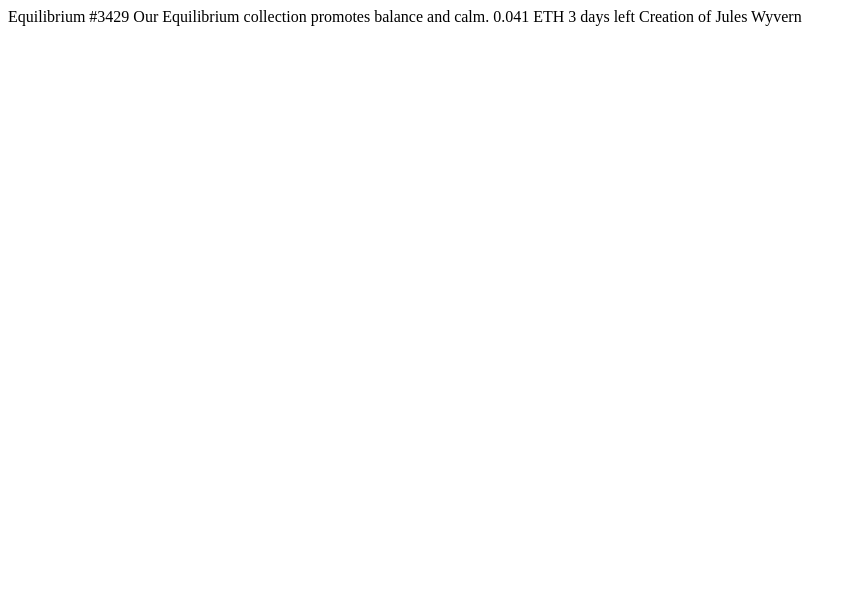
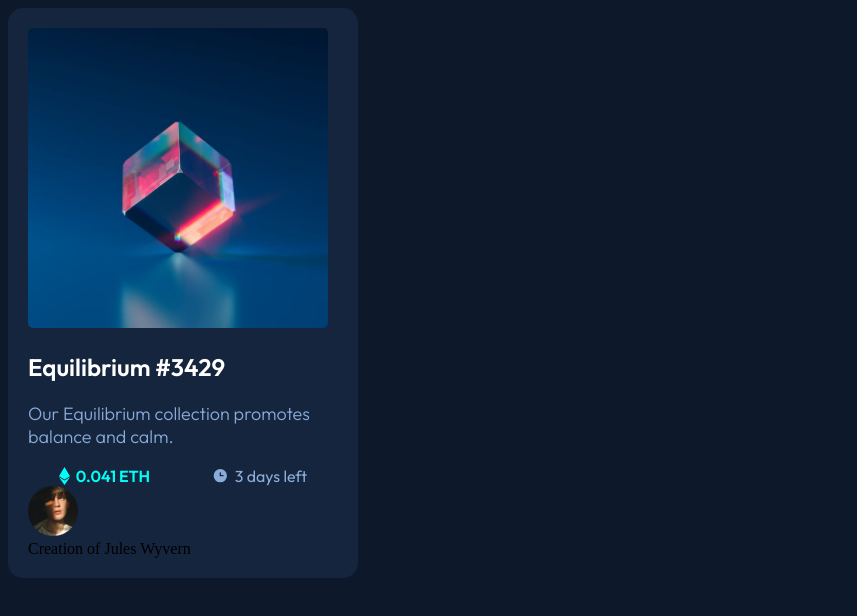
Before and after one commit to 1Hixam/nft-preview-card-component-main, a plain HTML site: page index.html in a window 1280 px wide. Shown: the whole page, without its empty margins (0-857 px from the left). Drawn offline with Linux system fonts and the light colour scheme.

Commit message:
Second Commit

```diff
--- a/index.html
+++ b/index.html
@@ -8,17 +8,42 @@
 
   <title>Frontend Mentor | NFT preview card component</title>
 
+  <link rel="stylesheet" href="./style.css">
+
 </head>
 <body>
 
-  Equilibrium #3429
+  <section>
 
-  Our Equilibrium collection promotes balance and calm.
+    <img class="main-img" src="./images/image-equilibrium.jpg" alt="image-equilibrium">
 
-  0.041 ETH
-  3 days left
+    <h1>
+      Equilibrium #3429
+    </h1>
 
-  Creation of Jules Wyvern
+    <p>
+      Our Equilibrium collection promotes balance and calm.
+    </p>
+
+    <div class="bloc">
+      <div class="item1">
+        <img src="./images/icon-ethereum.svg" alt="img">
+        <div class="price">0.041 ETH</div>
+      </div>
+
+      <div class="item2">
+        <img src="./images/icon-clock.svg" alt="img">
+        <div class="left">3 days left</div>
+      </div>
+    </div>
+
+    <div class="creator">
+      <img src="./images/image-avatar.png" alt="img">
+      <div class="name">Creation of Jules Wyvern</div>
+    </div>
+
+  </section>
+
 
   <!-- <div class="attribution">
     Challenge by <a href="https://www.frontendmentor.io?ref=challenge" target="_blank">Frontend Mentor</a>.
--- /dev/null
+++ b/style.css
@@ -0,0 +1,69 @@
+@import url('https://fonts.googleapis.com/css2?family=Outfit:wght@300;400;600&display=swap');
+
+body {
+    background-color: hsl(217, 54%, 11%);
+}
+
+section {
+    width: 310px;
+
+    background-color: hsl(216, 50%, 16%);
+
+    padding: 20px;
+
+    border-radius: 15px;
+}
+
+.main-img {
+    width: 300px;
+
+    border-radius: 5px;
+}
+
+h1 {
+    color: hsl(0, 0%, 100%);
+
+    font-family: 'Outfit', sans-serif;
+    font-weight: 600;
+}
+
+p {
+    color: hsl(215, 51%, 70%);
+
+    font-family: 'Outfit', sans-serif;
+    font-weight: 300;
+    font-size: 18px;
+}
+
+.bloc{
+    display: flex;
+    justify-content: space-around;
+}
+
+.item1 {
+    color: hsl(178, 100%, 50%);
+
+    display: flex;
+    align-items: center;
+
+    font-family: 'Outfit', sans-serif;
+    font-weight: 600;
+}
+
+.item2 {
+    color: hsl(215, 51%, 70%);
+
+    display: flex;
+    align-items: center;
+
+    font-family: 'Outfit', sans-serif;
+    font-weight: 400;
+}
+
+.bloc img {
+    margin-right: 6px;
+}
+
+.creator img {
+    width: 50px;
+}
```
